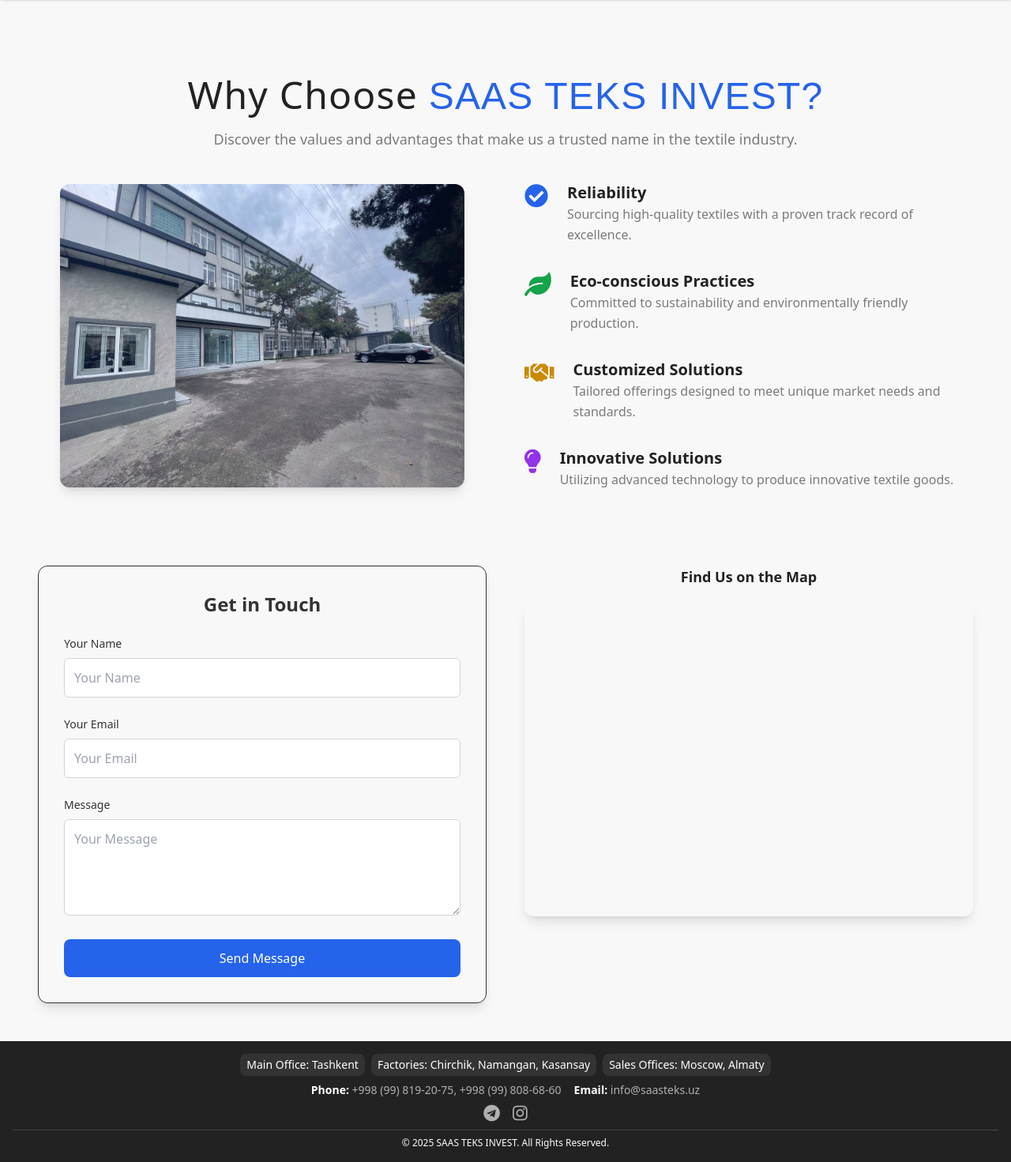
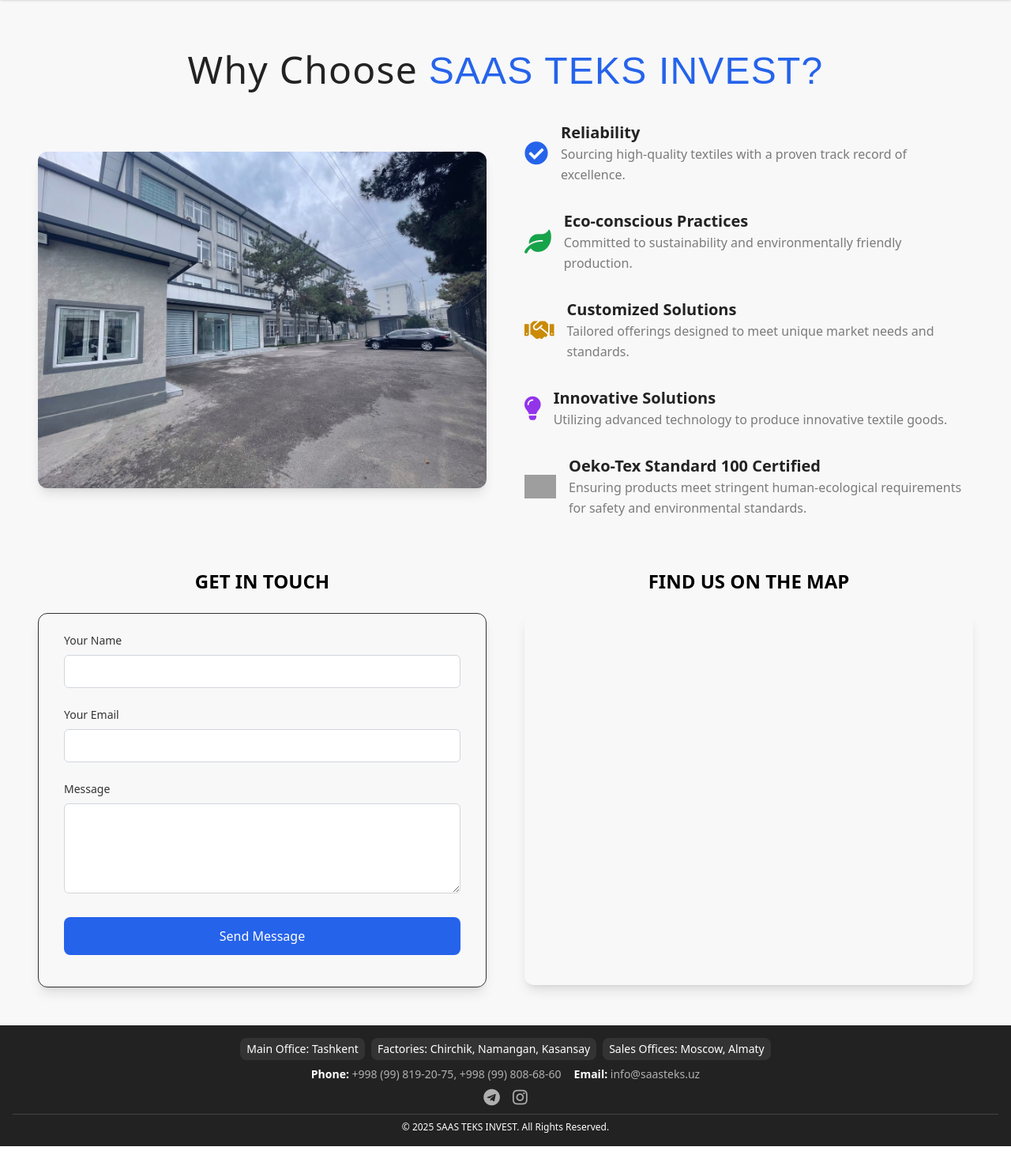
Before and after one commit to Hondamiras/SAAS, a Django app: page /contact/ in a window 1280 px wide. Shown: the part 72-1543 px from the top of the page at 79% size. Run offline with Django 5.2, Linux system fonts and the light colour scheme; some libraries are stand-ins or nearby versions; some web fonts are replaced; grey boxes are pictures that could not be loaded.

Commit message:
Contact template

```diff
--- a/saas_app/forms.py
+++ b/saas_app/forms.py
@@ -2,15 +2,12 @@ from django import forms
 
 class ContactForm(forms.Form):
     name = forms.CharField(max_length=100, widget=forms.TextInput(attrs={
-        'class': 'w-full p-3 border border-gray-300 rounded-md focus:outline-none focus:ring-2 focus:ring-[#222]',
-        'placeholder': 'Your Name'
+        'class': 'w-full p-2 border border-gray-300 rounded-md focus:outline-none focus:ring-2 focus:ring-[#222]',
     }))
     email = forms.EmailField(widget=forms.EmailInput(attrs={
-        'class': 'w-full p-3 border border-gray-300 rounded-md focus:outline-none focus:ring-2 focus:ring-[#222]',
-        'placeholder': 'Your Email'
+        'class': 'w-full p-2 border border-gray-300 rounded-md focus:outline-none focus:ring-2 focus:ring-[#222]',
     }))
     message = forms.CharField(widget=forms.Textarea(attrs={
-        'class': 'w-full p-3 border border-gray-300 rounded-md focus:outline-none focus:ring-2 focus:ring-[#222]',
-        'placeholder': 'Your Message',
+        'class': 'w-full p-2 border border-gray-300 rounded-md focus:outline-none focus:ring-2 focus:ring-[#222]',
         'rows': 4
     }))
--- a/templates/contact.html
+++ b/templates/contact.html
@@ -2,23 +2,20 @@
 {% load static %}
 {% block content %}
 <!-- Why Choose Section -->
-<section class="bg-[#F8F8F8] w-full py-12 flex items-center">
+<section class="bg-[#F8F8F8] w-full py-4 flex items-center">
     <div class="container mx-auto px-6 lg:px-12">
     <!-- Title -->
     <div class="text-center mb-10">
         <h2 class="text-[#222] text-3xl md:text-4xl lg:text-5xl tracking-wide">
             Why Choose <span class="text-blue-600 algerian">SAAS TEKS INVEST?</span>
         </h2>
-            <p class="mt-4 text-[#7B7B7B] text-base md:text-lg max-w-3xl mx-auto">
-                Discover the values and advantages that make us a trusted name in the textile industry.
-            </p>
     </div>
 
     <!-- Main Content Section -->
     <div class="grid grid-cols-1 md:grid-cols-2 gap-12 items-center">
         <!-- Image Section -->
         <div class="flex justify-center">
-                <div class="w-full max-w-lg">
+            <div class="w-full max-w-[1000px]">
                 <div class="relative">
                     <img src="{% static 'images/saas-min.jpg' %}" alt="SAAS TEKS INVEST"
                         class="rounded-xl shadow-lg object-cover w-full transform hover:scale-105 transition duration-500">
@@ -28,46 +25,62 @@
         </div>
 
         <!-- Features Section -->
-            <div class="space-y-8">
-                <div class="flex items-start gap-6">
+        <div class="space-y-8 flex flex-col justify-center">
+            <!-- Reliability Feature -->
+            <div class="flex items-center gap-4">
                 <i class="fas fa-check-circle text-blue-600 text-3xl"></i>
                 <div>
-                        <h3 class="text-xl font-bold text-[#222]">Reliability</h3>
+                    <h3 class="text-xl font-semibold text-[#222]">Reliability</h3>
                     <p class="text-base text-[#7B7B7B] leading-relaxed">
                         Sourcing high-quality textiles with a proven track record of excellence.
                     </p>
                 </div>
             </div>
-                <div class="flex items-start gap-6">
+            <!-- Eco-conscious Practices Feature -->
+            <div class="flex items-center gap-4">
                 <i class="fas fa-leaf text-green-600 text-3xl"></i>
                 <div>
-                        <h3 class="text-xl font-bold text-[#222]">Eco-conscious Practices</h3>
+                    <h3 class="text-xl font-semibold text-[#222]">Eco-conscious Practices</h3>
                     <p class="text-base text-[#7B7B7B] leading-relaxed">
                         Committed to sustainability and environmentally friendly production.
                     </p>
                 </div>
             </div>
-                <div class="flex items-start gap-6">
+            <!-- Customized Solutions Feature -->
+            <div class="flex items-center gap-4">
                 <i class="fas fa-handshake text-yellow-600 text-3xl"></i>
                 <div>
-                        <h3 class="text-xl font-bold text-[#222]">Customized Solutions</h3>
+                    <h3 class="text-xl font-semibold text-[#222]">Customized Solutions</h3>
                     <p class="text-base text-[#7B7B7B] leading-relaxed">
                         Tailored offerings designed to meet unique market needs and standards.
                     </p>
                 </div>
             </div>
-                <div class="flex items-start gap-6">
+            <!-- Innovative Solutions Feature -->
+            <div class="flex items-center gap-4">
                 <i class="fas fa-lightbulb text-purple-600 text-3xl"></i>
                 <div>
-                        <h3 class="text-xl font-bold text-[#222]">Innovative Solutions</h3>
+                    <h3 class="text-xl font-semibold text-[#222]">Innovative Solutions</h3>
                     <p class="text-base text-[#7B7B7B] leading-relaxed">
                         Utilizing advanced technology to produce innovative textile goods.
+                    </p>
+                </div>
+            </div>
+            <!-- Oeko-Tex Standard Certification -->
+            <div class="flex items-center gap-4">
+                <img src="{% static 'images/OEKO.png' %}" alt="OEKO Logo" class="w-10 h-auto">
+                <div>
+                    <h3 class="text-xl font-semibold text-[#222]">Oeko-Tex Standard 100 Certified</h3>
+                    <p class="text-base text-[#7B7B7B] leading-relaxed">
+                        Ensuring products meet stringent human-ecological requirements for safety and environmental standards.
                     </p>
                 </div>
             </div>
         </div>
     </div>
 </div>
+
+
 </section>
 
 <!-- Contact Section -->
@@ -75,8 +88,9 @@
     <div class="container mx-auto px-6 lg:px-12 flex flex-col md:flex-row gap-12">
         <!-- Contact Form -->
         <div class="w-full md:w-1/2">
-            <div class="border border-[#333] text-[#333] p-8 rounded-xl shadow-lg">
-                <h2 class="text-2xl font-bold mb-6 text-center">Get in Touch</h2>
+            <h2 class="text-2xl font-bold mb-6 text-center">GET IN TOUCH</h2>
+            <div class="border border-[#333] text-[#333] px-8 pb-10 rounded-xl shadow-lg ">
+
                 <form method="POST" action="{% url 'contact' %}" class="space-y-6">
                     {% csrf_token %}
                     {{ form.non_field_errors }}
@@ -108,11 +122,11 @@
 
         <!-- Map Section -->
         <div class="w-full md:w-1/2">
-            <h2 class="text-lg font-bold mb-4 text-center text-[#222]">Find Us on the Map</h2>
+            <h2 class="text-2xl font-bold mb-6 text-center">FIND US ON THE MAP</h2>
             <div class="rounded-xl overflow-hidden shadow-lg">
                 <iframe
                     src="https://yandex.ru/map-widget/v1/?ll=69.253533%2C41.330479&z=14&pt=69.253533,41.330479,pm2rdl"
-                    class="w-full h-[300px] md:h-[400px] border-0 rounded-xl"
+                    class="w-full h-[300px] md:h-[471px] border-0 rounded-xl"
                     allowfullscreen
                 ></iframe>
             </div>
```
Also changed, not shown: templates/OEKO.png (added). Lines whose indentation alone changed are shown as unchanged.
